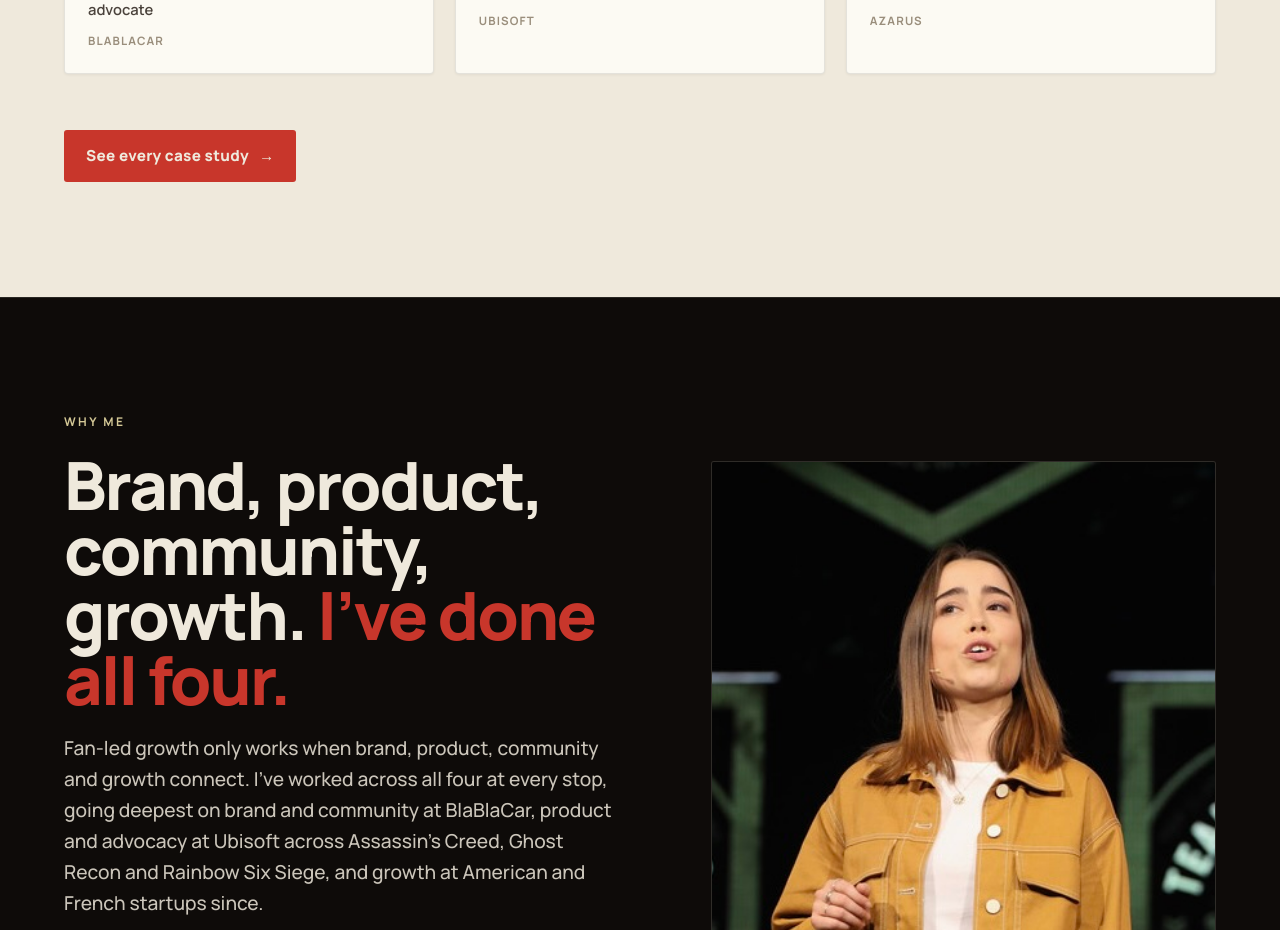
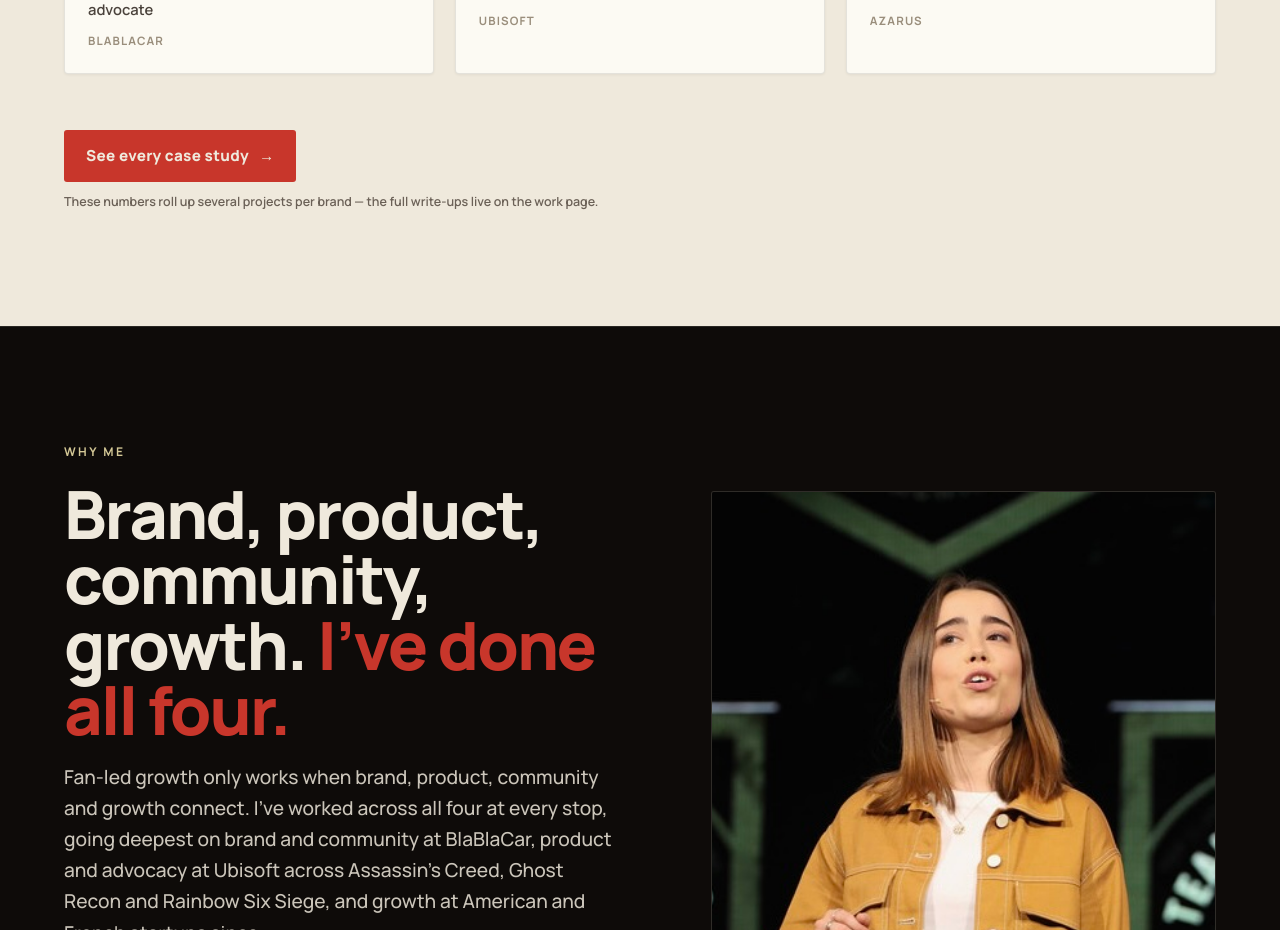
Before and after one commit to lolacolafola/laura-cordrey-site, a React (Vite) app: page / in a window 1280 px wide. Shown: the part 2020-2950 px from the top of the page. Built offline with nearby package versions, Linux system fonts and the light colour scheme; no server answers.

Commit message:
Revert "homepage: drop the honesty sub-line under the case-study CTA"
This reverts cae5921. Laura's note kept the sub-line — it was fine; my
"underneath?" read was based on a message she wrote while I was already
mid-edit.

```diff
--- a/src/pages/HomePage.jsx
+++ b/src/pages/HomePage.jsx
@@ -452,10 +452,13 @@ export default function HomePage() {
               </Link>
             ))}
           </div>
-          <div data-rev style={{ marginTop: 'clamp(32px,4.5vw,56px)' }}>
+          <div data-rev style={{ marginTop: 'clamp(32px,4.5vw,56px)', display: 'flex', flexDirection: 'column', alignItems: 'flex-start', gap: 10 }}>
             <Link to="/work" className="tlink" style={{ display: 'inline-flex', alignItems: 'center', gap: 10, background: '#C8362B', color: '#EFE9DC', fontWeight: 800, fontSize: '.95rem', letterSpacing: '.02em', padding: '14px 22px', borderRadius: 3, textDecoration: 'none', transition: 'background .2s cubic-bezier(.16,.84,.44,1)' }}>
               See every case study <span className="ar" aria-hidden>→</span>
             </Link>
+            <span style={{ fontSize: '.78rem', color: '#6B6157', fontWeight: 600 }}>
+              These numbers roll up several projects per brand — the full write-ups live on the work page.
+            </span>
           </div>
         </div>
       </section>
```
